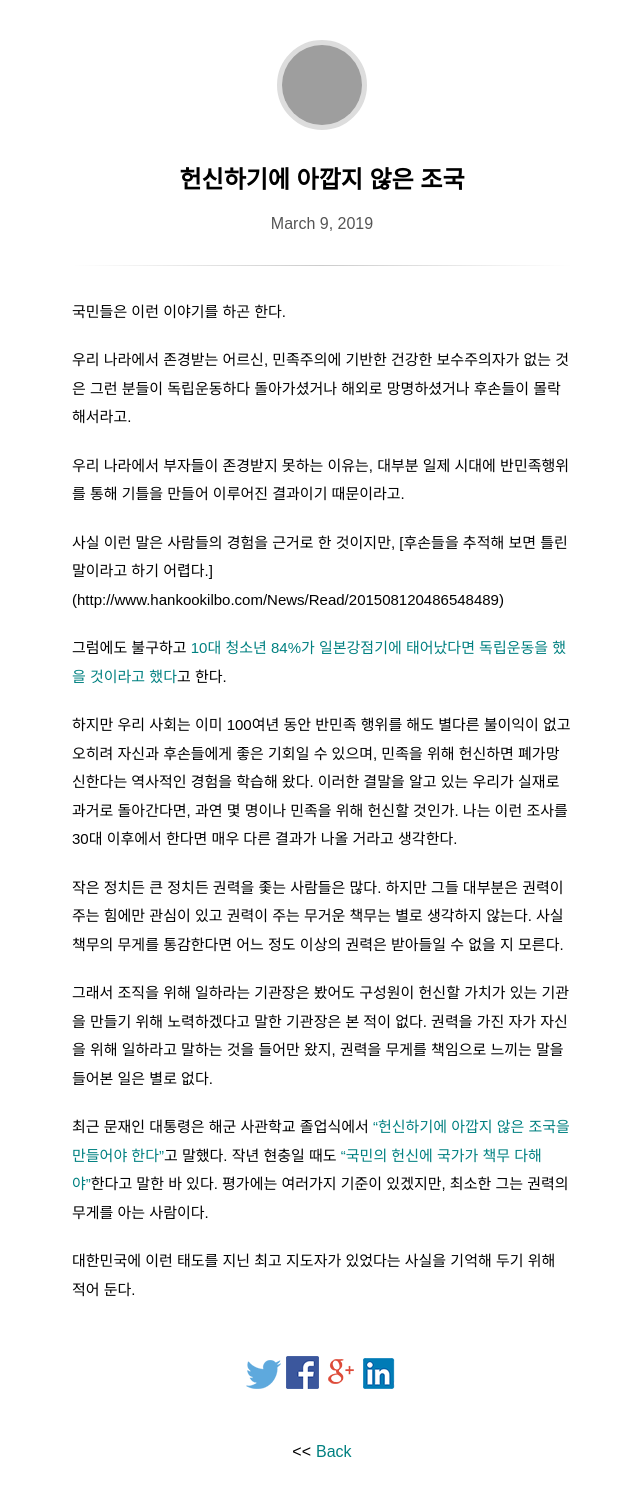
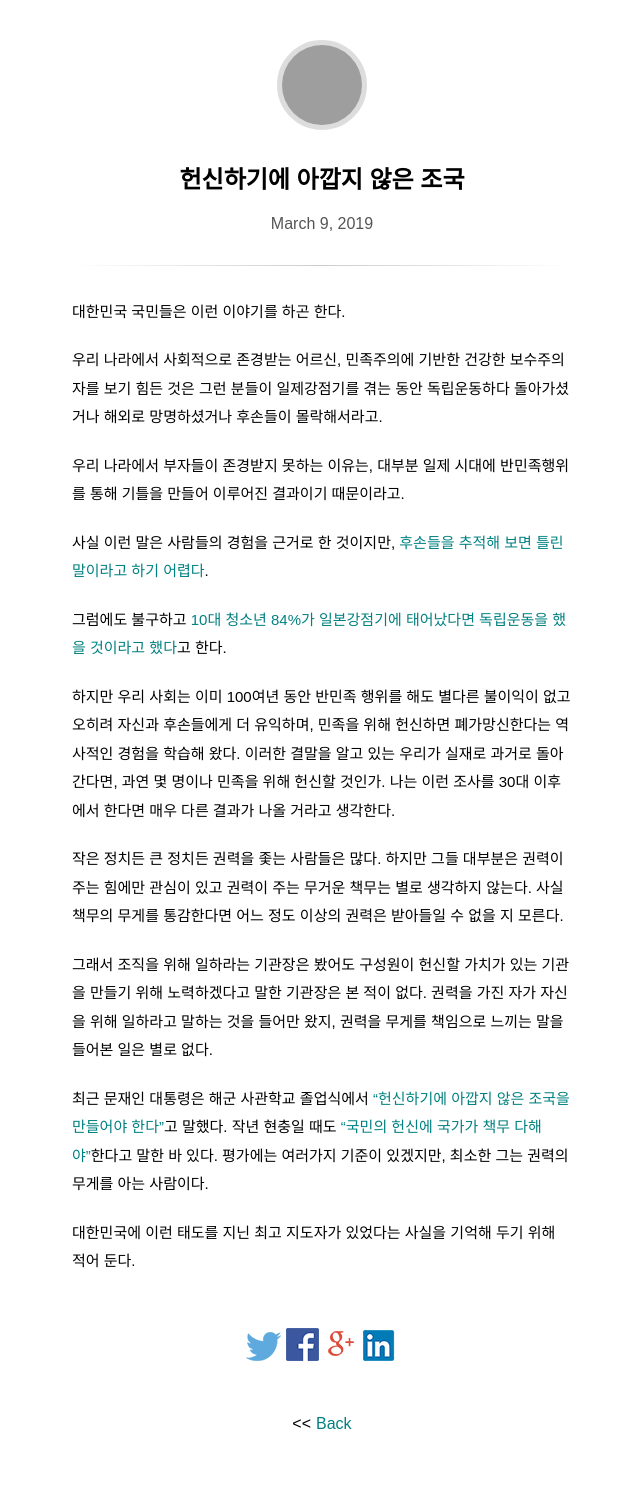
Before and after one commit to pinedance/blog, a Jekyll site: the page built from _posts/2019/01-06/2019-03-09-헌신하기에-아깝지-않은-조국.md, in a window 1280 px wide. Shown: the whole page, without its empty margins (318-958 px from the left). Built offline with Jekyll 4.4.1, drawn with Linux system fonts in a browser that asks for light colours; some web fonts are replaced; comment, search, counter and statistics services are not loaded; after the commit the page ends 1478 px from its top, so only the background shows below that; grey boxes are pictures that could not be loaded.

Commit message:
correct post

```diff
--- a/_posts/2019/01-06/2019-03-09-헌신하기에-아깝지-않은-조국.md
+++ b/_posts/2019/01-06/2019-03-09-헌신하기에-아깝지-않은-조국.md
@@ -4,17 +4,17 @@ title:  "헌신하기에 아깝지 않은 조국"
 categories: think
 ---
 
-국민들은 이런 이야기를 하곤 한다.
+대한민국 국민들은 이런 이야기를 하곤 한다.
 
-우리 나라에서 존경받는 어르신, 민족주의에 기반한 건강한 보수주의자가 없는 것은 그런 분들이 독립운동하다 돌아가셨거나 해외로 망명하셨거나 후손들이 몰락해서라고.
+우리 나라에서 사회적으로 존경받는 어르신, 민족주의에 기반한 건강한 보수주의자를 보기 힘든 것은 그런 분들이 일제강점기를 겪는 동안 독립운동하다 돌아가셨거나 해외로 망명하셨거나 후손들이 몰락해서라고.
 
 우리 나라에서 부자들이 존경받지 못하는 이유는, 대부분 일제 시대에 반민족행위를 통해 기틀을 만들어 이루어진 결과이기 때문이라고.
 
-사실 이런 말은 사람들의 경험을 근거로 한 것이지만, [후손들을 추적해 보면 틀린말이라고 하기 어렵다.] (http://www.hankookilbo.com/News/Read/201508120486548489)
+사실 이런 말은 사람들의 경험을 근거로 한 것이지만, [후손들을 추적해 보면 틀린말이라고 하기 어렵다](http://www.hankookilbo.com/News/Read/201508120486548489).
 
 그럼에도 불구하고 [10대 청소년 84%가 일본강점기에 태어났다면 독립운동을 했을 것이라고 했다](https://www.yna.co.kr/view/AKR20190201057600030)고 한다.
 
-하지만 우리 사회는 이미 100여년 동안 반민족 행위를 해도 별다른 불이익이 없고 오히려 자신과 후손들에게 좋은 기회일 수 있으며, 민족을 위해 헌신하면 폐가망신한다는 역사적인 경험을 학습해 왔다. 이러한 결말을 알고 있는 우리가 실재로 과거로 돌아간다면, 과연 몇 명이나 민족을 위해 헌신할 것인가.  나는 이런 조사를 30대 이후에서 한다면 매우 다른 결과가 나올 거라고 생각한다.
+하지만 우리 사회는 이미 100여년 동안 반민족 행위를 해도 별다른 불이익이 없고 오히려 자신과 후손들에게 더 유익하며, 민족을 위해 헌신하면 폐가망신한다는 역사적인 경험을 학습해 왔다. 이러한 결말을 알고 있는 우리가 실재로 과거로 돌아간다면, 과연 몇 명이나 민족을 위해 헌신할 것인가. 나는 이런 조사를 30대 이후에서 한다면 매우 다른 결과가 나올 거라고 생각한다.
 
 작은 정치든 큰 정치든 권력을 좇는 사람들은 많다. 하지만 그들 대부분은 권력이 주는 힘에만 관심이 있고 권력이 주는 무거운 책무는 별로 생각하지 않는다. 사실 책무의 무게를 통감한다면 어느 정도 이상의 권력은 받아들일 수 없을 지 모른다.
 
```
